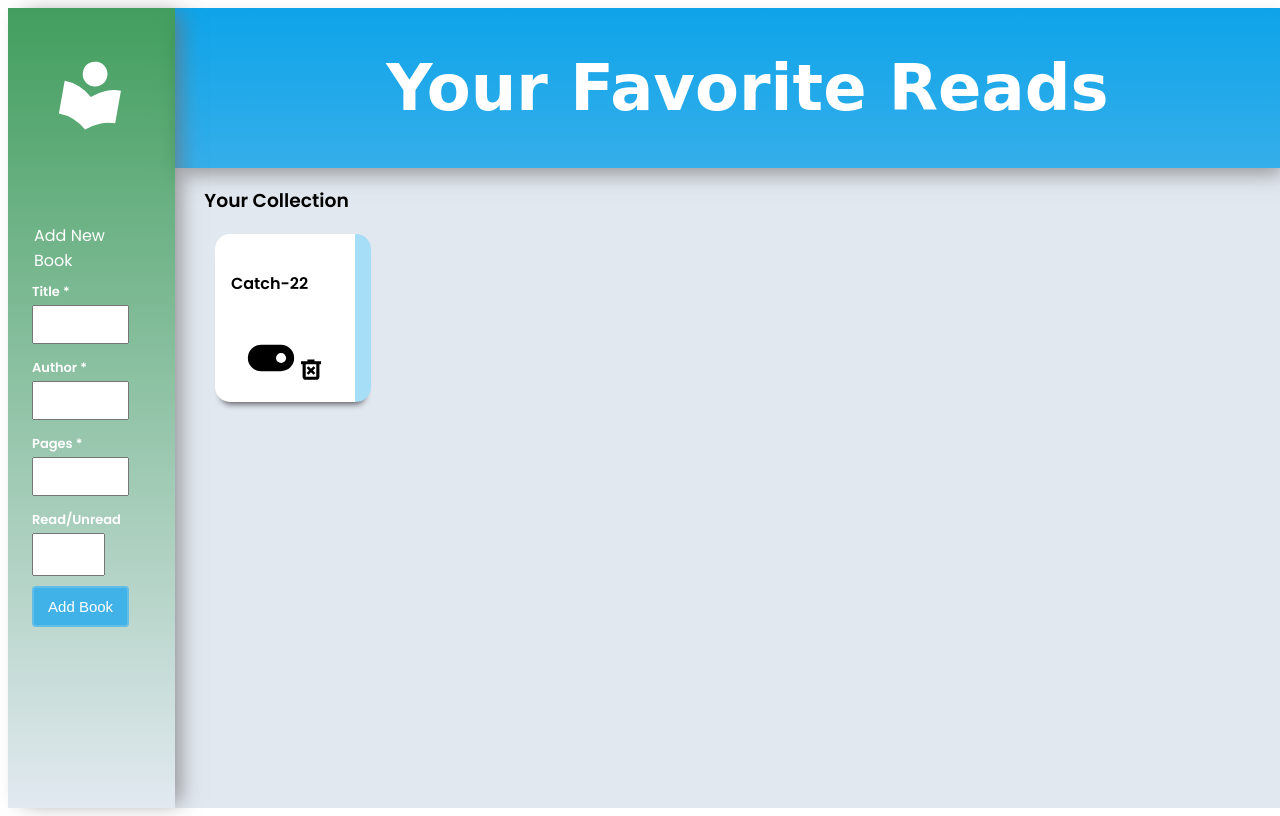
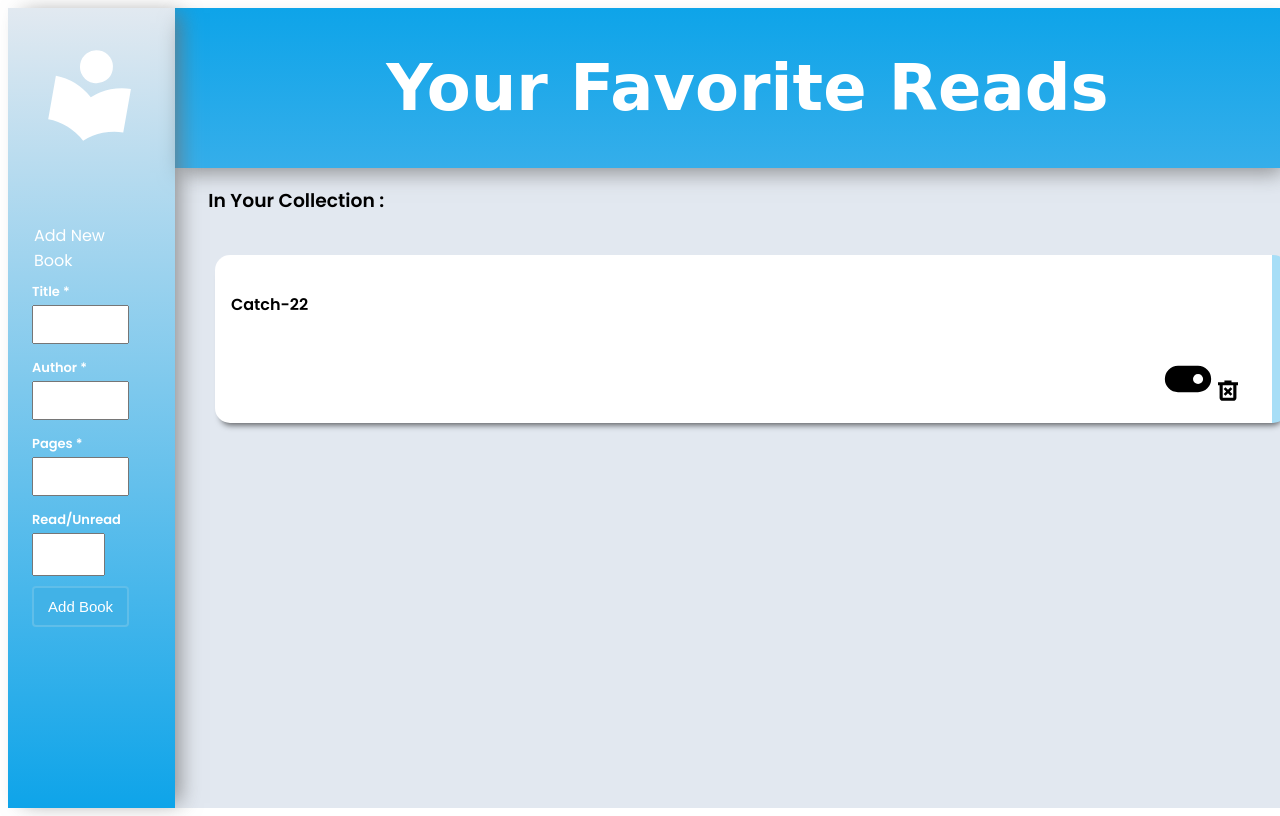
Before and after one commit to JustWaveThings/library, a plain HTML site: page index.html in a window 1280 px wide. Drawn offline with Linux system fonts and the light colour scheme; a web font is replaced by a local one.

Commit message:
More styling / reintroducing flexbox

```diff
--- a/index.html
+++ b/index.html
@@ -51,15 +51,13 @@
 
         </div>
         <div class="main">
-            <div class="projects">
             <div class="section-title">
-                    <h3 class="section">Your Collection</h3>
+                    <h3 class="section">In Your Collection :</h3>
             </div>
             <ul class="proj-cont">
                 <li class="proj-item">
                     <h4 class="proj-title">Catch-22</h4>
                     <div
-                        </div>
                     <div class="proj-actions">
                             <img src="img/toggle_on_FILL1_wght700_GRAD0_opsz48.svg" alt="Read / Unread Toggle" class="read">
                             <img src="img/delete_forever_FILL0_wght700_GRAD0_opsz24.svg" alt="Delete Book" class="delete">
--- a/style.css
+++ b/style.css
@@ -40,7 +40,7 @@ legend {
 }
 
 h3.section {
-    margin-left: 15%;
+
 }
 
 h2 {
@@ -81,7 +81,8 @@ p.tag-text {
 }
 .sidebar {
     grid-area: 1 / 1 / 4 / 2;
-    background-image: linear-gradient(#09842abc, #e1edf23f);
+
+    background-image: linear-gradient(#e1edf23f,#0ea4e9);
 
     display: grid;
     grid-template-columns: 1fr;
@@ -98,7 +99,7 @@ p.tag-text {
 .library-logo {
     justify-self: center;
     margin-top: 4em;
-    scale: 150%;
+    scale: 200%;
 }
 
 
@@ -116,15 +117,15 @@ p.tag-text {
     grid-area: 2 / 2 / 4 / 4;
     display: flex;
     gap: 5px;
-    align-items: start;
-}
-
-.projects {
-    grid-area: 1 / 1;
+    flex-direction: column;
 }
 
 
-
+.section-title {
+    display: flex;
+    justify-content: flex-start;
+    margin-left: 3%;
+}
 
 
 .proj-item {
```
Lines whose indentation alone changed are shown as unchanged.
